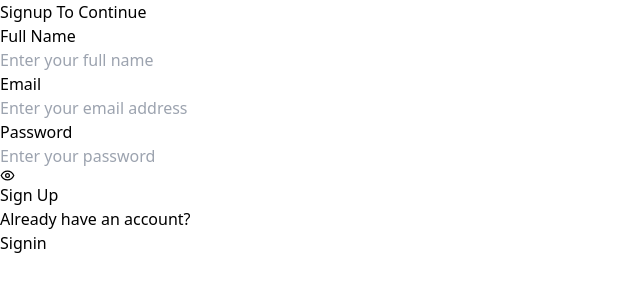
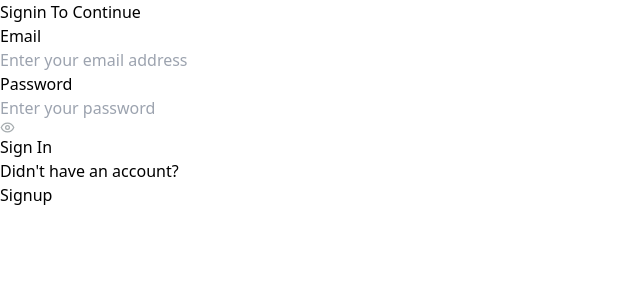
Before and after one commit to zohair636/To-Do-App-Firebase, a React (Vite) app: page / in a window 1280 px wide. Shown: the top 300 px of the page, without its empty margins (0-640 px from the left). Built offline with nearby package versions, Linux system fonts and the light colour scheme.

Commit message:
signin ux completed

```diff
--- a/src/App.jsx
+++ b/src/App.jsx
@@ -1,10 +1,22 @@
-import Navigate from './Routes/Navigate';
+import { createContext, useState } from "react";
+import Navigate from "./Routes/Navigate";
+
+export const UserSetterProvider = createContext();
+export const UserGetterProvider = createContext();
 
 const App = () => {
+  const [activeForm, setActiveForm] = useState('Signin');
+
+  const getActiveForm = (form) => {
+    setActiveForm(form);
+  }
+
   return (
-    <>
-      <Navigate />
-    </>
+    <UserSetterProvider.Provider value={{getActiveForm}}>
+      <UserGetterProvider.Provider value={{activeForm}}>
+        <Navigate />
+      </UserGetterProvider.Provider>
+    </UserSetterProvider.Provider>
   );
 };
 
--- /dev/null
+++ b/src/Components/Buttons/Submit/SignInButton.jsx
@@ -0,0 +1,13 @@
+import { signinText } from "../../../Global/text";
+
+const SignInButton = ({ submit, isLoading }) => {
+  return (
+    <div className="flex justify-center items-center">
+      <button onClick={submit}>
+        {isLoading ? "Loading..." : signinText.SIGNIN_BUTTON_LABEL}
+      </button>
+    </div>
+  );
+};
+
+export default SignInButton;
--- /dev/null
+++ b/src/Components/Form/Signin/Signin.jsx
@@ -0,0 +1,103 @@
+import { useContext, useState } from "react";
+import { signinText } from "../../../Global/text";
+import { Eye, EyeOff } from "lucide-react";
+import { formColors } from "../../../Global/colors";
+import { getAuth, signInWithEmailAndPassword } from "firebase/auth";
+import app from "../../../Global/firebaseConfig";
+import SignInButton from "../../Buttons/Submit/SignInButton";
+import { UserSetterProvider } from "../../../App";
+
+const Signin = () => {
+  const auth = getAuth(app);
+  const [isLoading, setIsLoading] = useState(false);
+  const [isPasswordVisible, setIsPasswordVisible] = useState(false);
+  const { getActiveForm } = useContext(UserSetterProvider);
+  const [userInput, setUserInput] = useState([
+    {
+      id: "1",
+      label: signinText.EMAIL_LABEL,
+      placeholder: signinText.EMAIL_PLACEHOLDER,
+      value: "",
+    },
+    {
+      id: "2",
+      label: signinText.PASSWORD_LABEL,
+      placeholder: signinText.PASSWORD_PLACEHOLDER,
+      value: "",
+      eye_open: <Eye size={15} color={formColors.EYE_OPEN_ICON_COLOR} />,
+      eye_close: <EyeOff size={15} color={formColors.EYE_CLOSE_ICON_COLOR} />,
+      visible: () => setIsPasswordVisible((prev) => !prev),
+    },
+  ]);
+
+  const handleChange = (e, index) => {
+    const updateInput = [...userInput];
+    updateInput[index].value = e.target.value;
+    setUserInput(updateInput);
+  };
+
+  const handleSubmit = async () => {
+    const email = userInput[0].value;
+    const password = userInput[1].value;
+    try {
+      setIsLoading(true);
+      await signInWithEmailAndPassword(auth, email, password);
+    } catch (error) {
+      console.log(error);
+      setIsLoading(false);
+    } finally {
+      setIsLoading(false);
+    }
+  };
+
+  return (
+    <div className="absolute inset-0 flex justify-center items-center">
+      <div className="bg-white backdrop-blur-md shadow-lg p-10 rounded-2xl">
+        <h1 className="text-3xl text-center font-semibold">
+          {signinText.TITLE}
+        </h1>
+        {userInput.map((input, index) => {
+          return (
+            <div key={input.id} className="my-5">
+              <p className="text-base font-semibold">{input.label}</p>
+              <div className="flex justify-between items-center">
+                <input
+                  value={input.value}
+                  onChange={(e) => handleChange(e, index)}
+                  placeholder={input.placeholder}
+                  type={
+                    input.label === signinText.PASSWORD_LABEL
+                      ? !isPasswordVisible
+                        ? "password"
+                        : "text"
+                      : null
+                  }
+                  className="outline-none border-b my-2"
+                />
+                {input.label === signinText.PASSWORD_LABEL && (
+                  <p onClick={input.visible} className="cursor-pointer">
+                    {isPasswordVisible ? input.eye_close : input.eye_open}
+                  </p>
+                )}
+              </div>
+            </div>
+          );
+        })}
+        <SignInButton submit={handleSubmit} isLoading={isLoading} />
+        <div className="flex justify-center items-center mt-2">
+          <p className="text-neutral-700">
+            {signinText.DID_NOT_HAVE_AN_ACCOUNT}
+          </p>
+          <p
+            className="px-2 text-sky-700 cursor-pointer"
+            onClick={() => getActiveForm("Signup")}
+          >
+            {signinText.SIGNUP}
+          </p>
+        </div>
+      </div>
+    </div>
+  );
+};
+
+export default Signin;
--- a/src/Components/Form/Signup/Signup.jsx
+++ b/src/Components/Form/Signup/Signup.jsx
@@ -1,17 +1,18 @@
-import { useState } from "react";
+import { useContext, useState } from "react";
 import { signUpText } from "../../../Global/text";
 import SignUpButton from "../../Buttons/Submit/SignUpButton";
 import { createUserWithEmailAndPassword, getAuth } from "firebase/auth";
 import app from "../../../Global/firebaseConfig";
 import { Eye, EyeOff } from "lucide-react";
 import { formColors } from "../../../Global/colors";
+import { UserSetterProvider } from "../../../App";
 
 const Signup = () => {
-  debugger
   const auth = getAuth();
   const [isLoading, setIsLoading] = useState(false);
   const [isPasswordVisible, setIsPasswordVisible] = useState(false);
   const [message, setMessage] = useState("");
+  const { getActiveForm } = useContext(UserSetterProvider);
   const [userInput, setUserInput] = useState([
     {
       id: "1",
@@ -113,7 +114,10 @@ const Signup = () => {
               <p className="text-neutral-700">
                 {signUpText.ALREADY_HAVE_AN_ACCOUNT}
               </p>
-              <p className="text-sky-700 px-2 cursor-pointer">
+              <p
+                className="text-sky-700 px-2 cursor-pointer"
+                onClick={() => getActiveForm("Signin")}
+              >
                 {signUpText.SIGNIN}
               </p>
             </div>
--- a/src/Global/text.jsx
+++ b/src/Global/text.jsx
@@ -11,4 +11,15 @@ const signUpText = {
   SIGNIN: "Signin",
 };
 
-export { signUpText };
+const signinText = {
+  TITLE: "Signin To Continue",
+  EMAIL_LABEL: "Email",
+  PASSWORD_LABEL: "Password",
+  EMAIL_PLACEHOLDER: "Enter your email address",
+  PASSWORD_PLACEHOLDER: "Enter your password",
+  SIGNIN_BUTTON_LABEL: "Sign In",
+  DID_NOT_HAVE_AN_ACCOUNT: "Didn't have an account?",
+  SIGNUP: 'Signup',
+};
+
+export { signUpText, signinText };
--- a/src/Pages/Auth.jsx
+++ b/src/Pages/Auth.jsx
@@ -1,9 +1,15 @@
+import { useContext } from "react";
+import Signin from "../Components/Form/Signin/Signin";
 import Signup from "../Components/Form/Signup/Signup";
+import { UserGetterProvider } from "../App";
 
 const Auth = () => {
+  const { activeForm } = useContext(UserGetterProvider);
+
   return (
     <>
-      <Signup />
+      {activeForm === "Signup" && <Signup />}
+      {activeForm === "Signin" && <Signin />}
     </>
   );
 };
```
